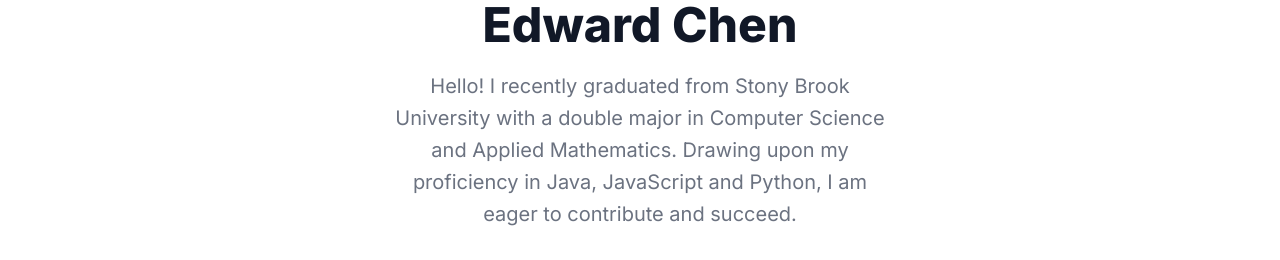
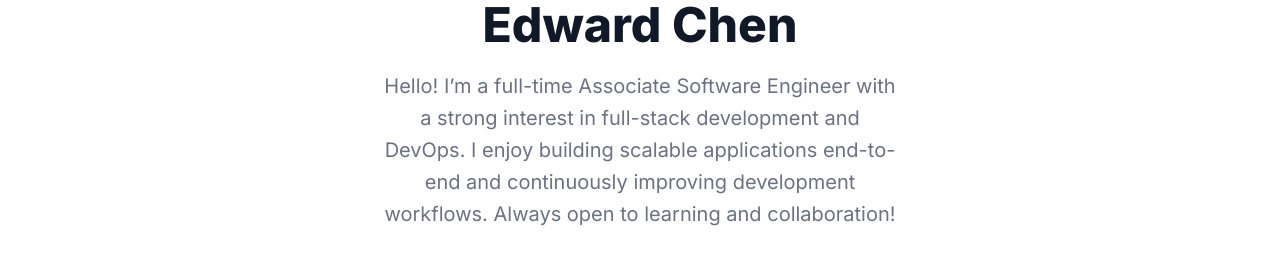
Before and after one commit to Edward-Chen03/personal-portfolio, a React (Vite) app in the folder portfolio/: page / in a window 1280 px wide. Shown: the part 357-617 px from the top of the page. Built offline with nearby package versions, Linux system fonts and the light colour scheme.

Commit message:
Description Change

```diff
--- a/portfolio/src/App.jsx
+++ b/portfolio/src/App.jsx
@@ -123,7 +123,9 @@
             Edward Chen
           </h1>
           <p className="about-description">
-            Hello! I recently graduated from Stony Brook University with a double major in Computer Science and Applied Mathematics. Drawing upon my proficiency in Java, JavaScript and Python, I am eager to contribute and succeed.
+            Hello! I’m a full-time Associate Software Engineer with a strong interest in full-stack development and DevOps.
+
+            I enjoy building scalable applications end-to-end and continuously improving development workflows. Always open to learning and collaboration!
           </p>
           <div className="about-links">
             <a href="https://www.linkedin.com/in/edwardchen03/" target="_blank" rel="noopener noreferrer" className="about-link">
@@ -292,7 +294,7 @@
           <h2 className="section-title">Contact Me</h2>
           <div className="contact-content">
             <p className="contact-description">
-              I am open to all Software Engineer and Data Science opportunities!
+              I am open to any collaboration Software Engineering opportunities!
             </p>
           </div>
           <div className="contact-info">
```
